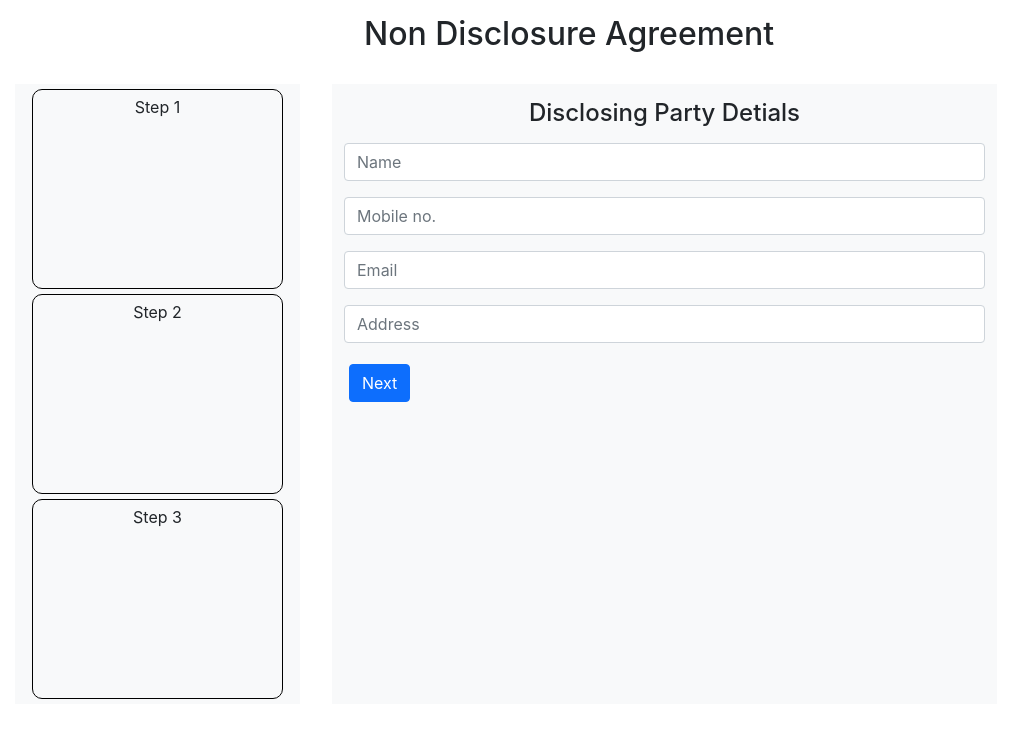
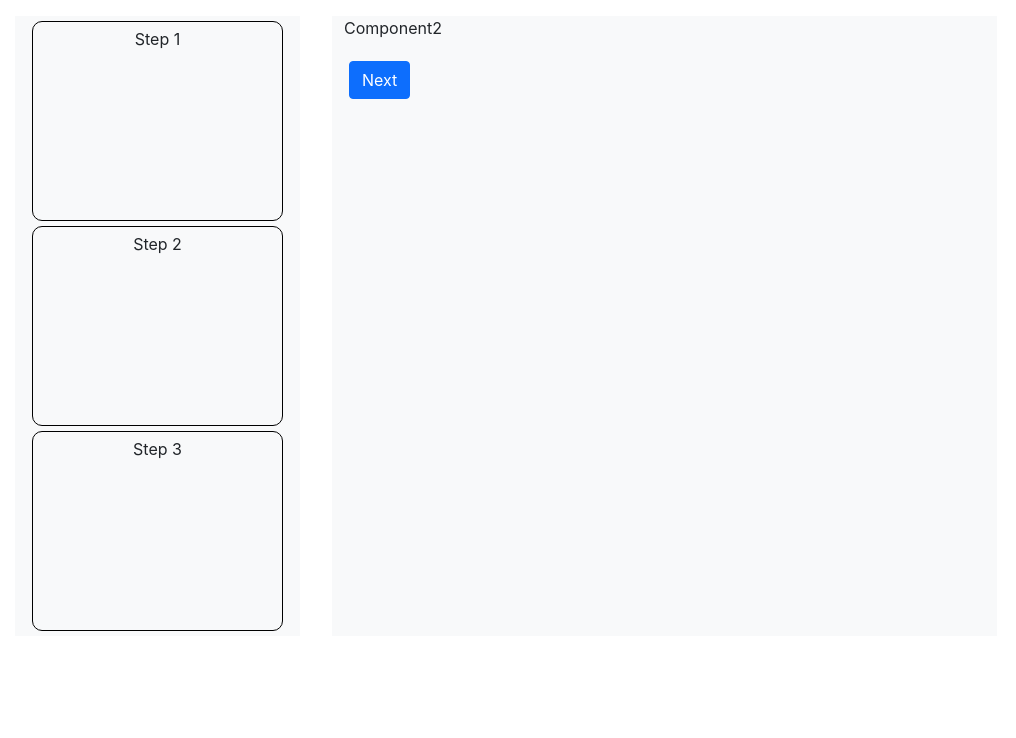
Before and after one commit to gaurav-19/template, a React (Create React App) app: page / in a window 1280 px wide. Shown: the top 738 px of the page, without its empty margins (71-1087 px from the left). Built offline with nearby package versions, Linux system fonts and the light colour scheme.

Commit message:
Rendering component based on doc.

```diff
--- a/src/App.js
+++ b/src/App.js
@@ -1,10 +1,12 @@
 import './App.scss';
+
+import MainComponent from './components/main/MainComponent';
 import NonDisclosureAgreement from './components/NonDisclosureAgreement/NonDisclosureAgreement';
 
 function App() {
   return (
     <div>
-      <NonDisclosureAgreement />
+      <MainComponent />
     </div>
   );
 }
--- /dev/null
+++ b/src/components/main/Component1.js
@@ -0,0 +1,8 @@
+import React from "react";
+
+function Component1(){
+
+    return(<p>Component1</p>)
+};
+
+export default Component1;
--- /dev/null
+++ b/src/components/main/Component2.js
@@ -0,0 +1,8 @@
+import React from "react";
+
+function Component2(){
+
+    return(<p>Component2</p>)
+};
+
+export default Component2;
--- /dev/null
+++ b/src/components/main/Component3.js
@@ -0,0 +1,8 @@
+import React from "react";
+
+function Component3(){
+
+    return(<p>Component3</p>)
+};
+
+export default Component3;
--- /dev/null
+++ b/src/components/main/Component4.js
@@ -0,0 +1,8 @@
+import React from "react";
+
+function Component4(){
+
+    return(<p>Component4</p>)
+};
+
+export default Component4;
--- /dev/null
+++ b/src/components/main/Component5.js
@@ -0,0 +1,8 @@
+import React from "react";
+
+function Component5(){
+
+    return(<p>Component5</p>)
+};
+
+export default Component5;
--- /dev/null
+++ b/src/components/main/MainComponent.js
@@ -0,0 +1,96 @@
+import React, { useState } from "react";
+
+import Component1 from "./Component1";
+import Component2 from "./Component2";
+import Component3 from "./Component3";
+import Component4 from "./Component4";
+import Component5 from "./Component5";
+
+function MainComponent() {
+
+    const [step, setStep] = useState(0);
+
+    var doc = {
+        _id: 101,
+        component: [
+            { cid: 2, Component1: "" },
+            { cid: 3, Component3: "" },
+            { cid: 5, Component5: "" },
+        ]
+    }
+
+    function getComponents(doc) {
+        var displayComponent = doc.component.map((ele, index) => {
+            switch (ele.cid) {
+                case 1:
+                    return (<Component1 key={index} />)
+                case 2:
+                    return (<Component2 key={index} />)
+                case 3:
+                    return (<Component3 key={index} />)
+                case 4:
+                    return (<Component4 key={index} />)
+                case 5:
+                    return (<Component5 key={index} />)
+                default:
+                    return <p>no such component</p>
+            }
+        })
+        return displayComponent;
+    }
+
+    function goToNextStep() {
+        setStep(prevStep => {
+            return prevStep + 1
+        });
+    }
+
+    function goToPrevStep() {
+        setStep(prevStep => {
+            return prevStep - 1;
+        });
+    }
+
+    const component = getComponents(doc).map((ele, index) => {
+        if (index === step)
+            return ele;
+    }
+    );
+
+    const thumbnailViewer = component.map(function (element, index) {
+        return (
+            <div className='thumbnail' key={index} onClick={() => setStep(index)}>
+                <p>Step {index + 1}</p>
+            </div>)
+            ;
+    })
+
+    return (
+        <div className="container">
+            <div className="row">
+
+                {/* thumbnail */}
+                <div className="col-md-3 m-3 bg-light">
+                    {thumbnailViewer}
+                </div>
+
+                <div className="col-md-7 m-3 bg-light">
+
+                    {/* component */}
+                    {component}
+
+                    {/* buttons  */}
+                    {step > 0 &&
+                        <button className="btn btn-outline-dark" onClick={goToPrevStep}>Back</button>}
+                    {step < component.length - 1 &&
+                        <button className="btn btn-primary" onClick={goToNextStep}>Next</button>}
+                    {step === component.length - 1 &&
+                        <button className="btn btn-success" onClick={() => alert('Submitted!')}>Submit</button>}
+
+                </div>
+            </div>
+        </div>
+    )
+};
+
+export default MainComponent;
```
